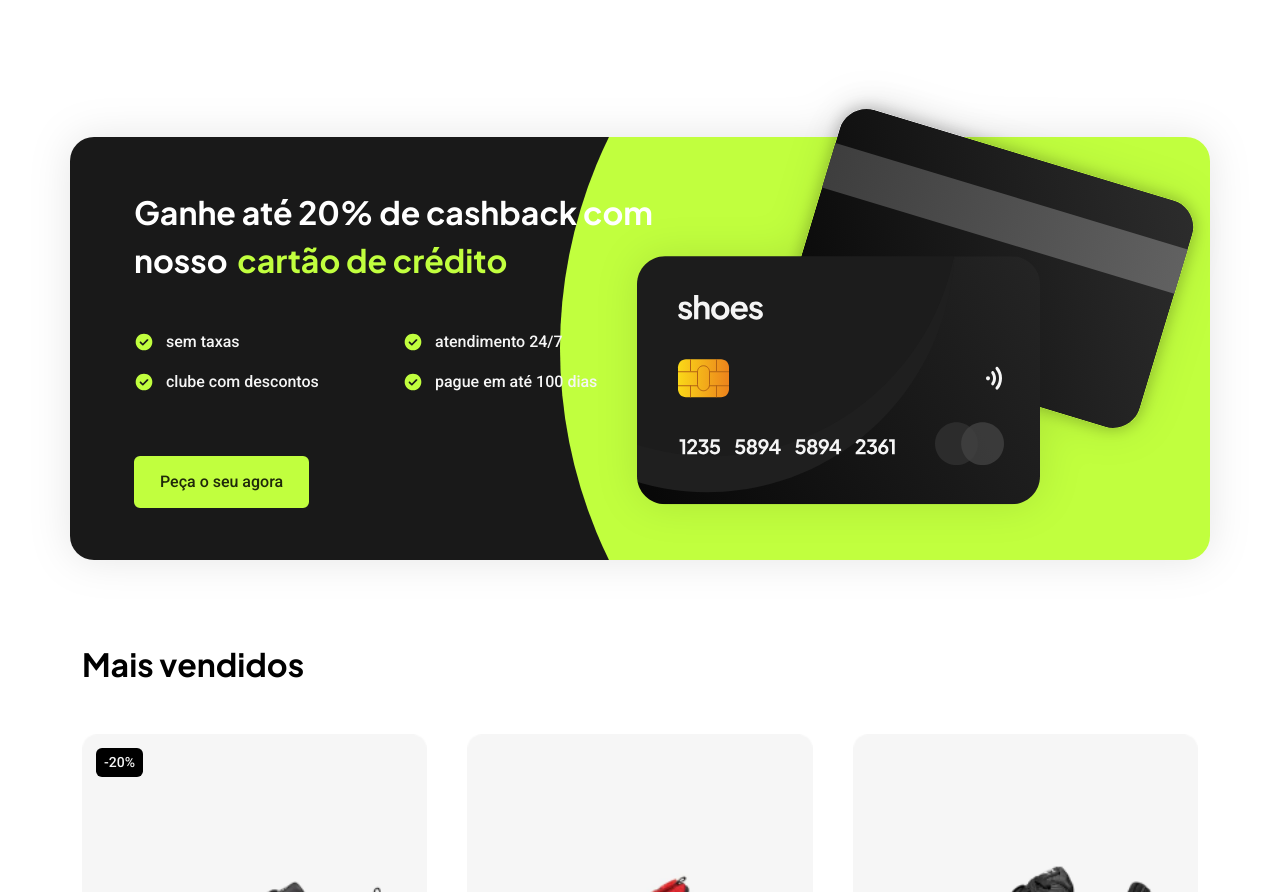
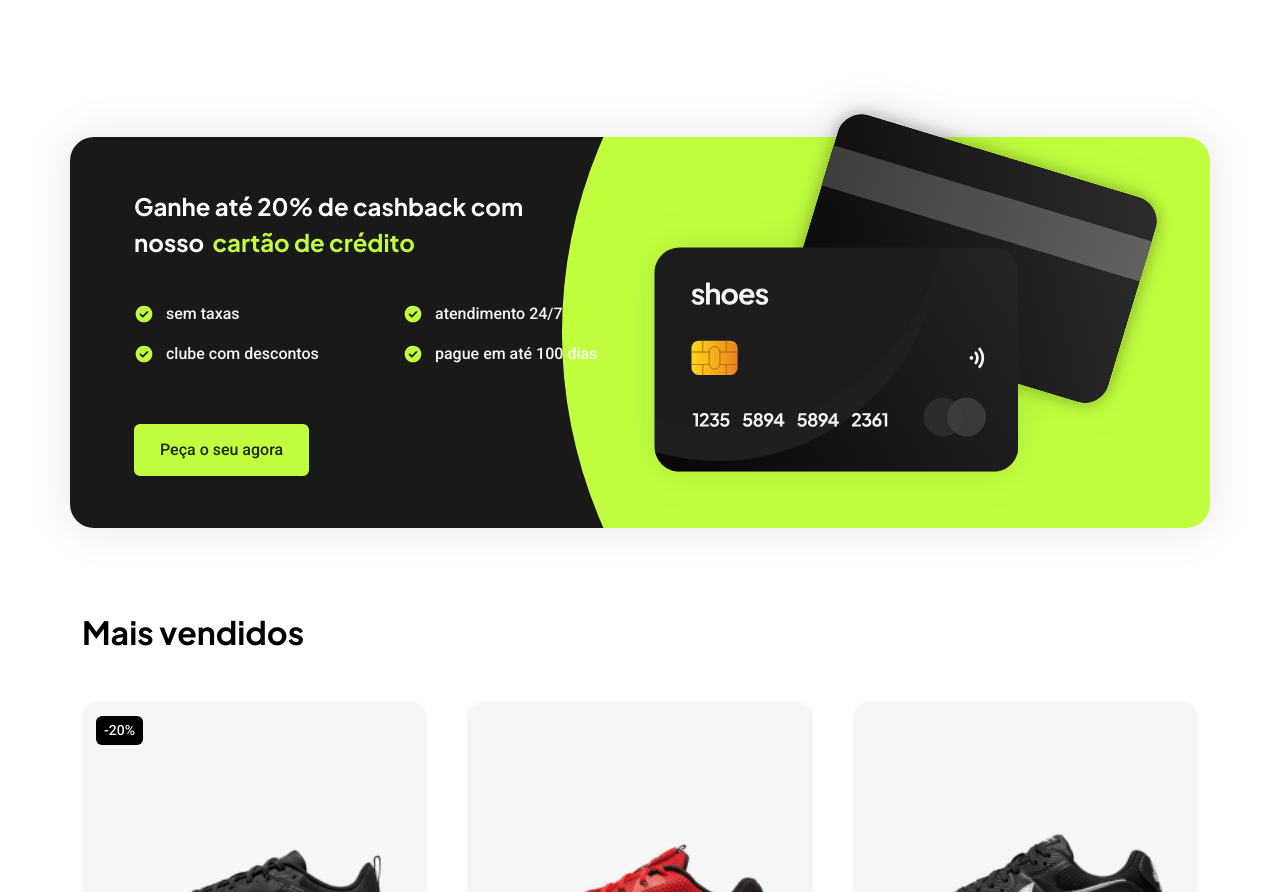
Before and after one commit to marcelo-souto/shoes-website, a website built with Vite: page index.html in a window 1280 px wide. Shown: the part 3293-4185 px from the top of the page. Built offline with nearby package versions, Linux system fonts and the light colour scheme.

Commit message:
resizing credit card section

```diff
--- a/src/styles/components/credit-card.css
+++ b/src/styles/components/credit-card.css
@@ -1,6 +1,6 @@
 .credit-card {
   background: url('/img/ball.svg') no-repeat, var(--grey-11);
-  background-position: center right -19.375rem;
+  background-position: center right -19.5rem;
   border-radius: 1.5rem;
   margin-top: 8.75rem;
   filter: drop-shadow(0px 0px 1.25rem rgba(0, 0, 0, 0.1));
@@ -12,11 +12,13 @@
 }
 
 .credit-card .credit-content h2 {
-  max-width: 35rem;
+  max-width: 28rem;
+  font-size: 1.5rem;
+  margin-bottom: 2.625rem;
 }
 
 .credit-card .credit-content ul {
-  margin-bottom: 2.875rem;
+  margin-bottom: 2.625rem;
   display: grid;
   grid-template-columns: 1fr 1fr;
 }
@@ -38,10 +40,11 @@
 
 .credit-card .credit-image {
   position: absolute;
-  right: 0;
-  top: -2.8rem;
+  right: 2.375rem;
+  top: -2.375rem;
 }
 
 .credit-card .credit-image img {
+  max-width: 33.25rem;
   filter: drop-shadow(0px 0px 20px rgba(0, 0, 0, 0.1));
 }
```
